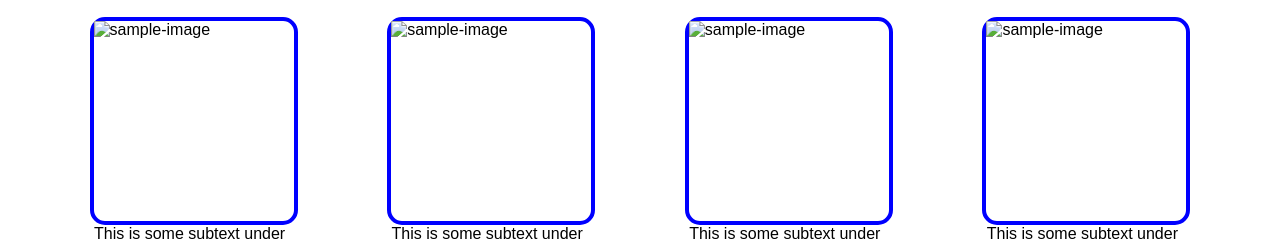
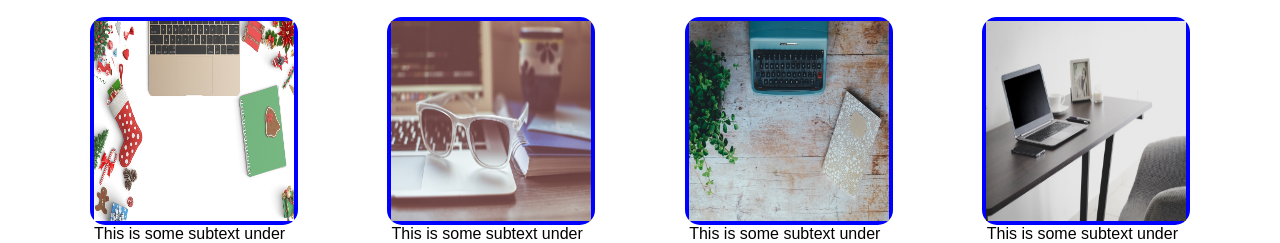
Before and after one commit to DhruvPokhriyal/Landing-Page, a plain HTML site: page index.html in a window 1280 px wide. Shown: the part 708-951 px from the top of the page. Drawn offline with Linux system fonts and the light colour scheme.

Commit message:
Add images in the placeholder

```diff
--- a/index.html
+++ b/index.html
@@ -28,7 +28,7 @@
         </div>
 
         <img
-          src="pexels-vlada-karpovich-4050315.jpg"
+          src="assets/images/pexels-vlada-karpovich-4050315.jpg"
           alt="Image of table from top"
           width="500px"
           height="300px"
@@ -40,25 +40,53 @@
       <div class="information-heading">Some random information.</div>
       <div class="information-cards">
         <div class="information-card">
-          <div class="sample-image"><img alt="sample-image" /></div>
+          <div class="sample-image">
+            <img
+              alt="sample-image"
+              src="assets/images/christmas-3013943_1280.jpg"
+              height="200px"
+              width="200px"
+            />
+          </div>
           <div class="subtext">
             This is some subtext under an illustration or image
           </div>
         </div>
         <div class="information-card">
-          <div class="sample-image"><img alt="sample-image" /></div>
+          <div class="sample-image">
+            <img
+              alt="sample-image"
+              height="200px"
+              width="200px"
+              src="assets/images/sunglasses-1284392_1280.jpg"
+            />
+          </div>
           <div class="subtext">
             This is some subtext under an illustration or image
           </div>
         </div>
         <div class="information-card">
-          <div class="sample-image"><img alt="sample-image" /></div>
+          <div class="sample-image">
+            <img
+              alt="sample-image"
+              height="200px"
+              width="200px"
+              src="assets/images/vintage-2168174_1280.jpg"
+            />
+          </div>
           <div class="subtext">
             This is some subtext under an illustration or image
           </div>
         </div>
         <div class="information-card">
-          <div class="sample-image"><img alt="sample-image" /></div>
+          <div class="sample-image">
+            <img
+              alt="sample-image"
+              height="200px"
+              width="200px"
+              src="assets/images/workplace-5517762_1280.jpg"
+            />
+          </div>
           <div class="subtext">
             This is some subtext under an illustration or image
           </div>
--- a/styles.css
+++ b/styles.css
@@ -113,3 +113,9 @@ a {
   font-style: italic;
   color: #1f2937;
 }
+
+.quote-person {
+  align-self: flex-end;
+  font-weight: bold;
+  font-size: 25px;
+}
```
Also changed, not shown: assets/images/christmas-3013943_1280.jpg (added), assets/images/pexels-vlada-karpovich-4050315.jpg (renamed from pexels-vlada-karpovich-4050315.jpg), assets/images/sunglasses-1284392_1280.jpg (added), assets/images/vintage-2168174_1280.jpg (added), assets/images/workplace-5517762_1280.jpg (added).
